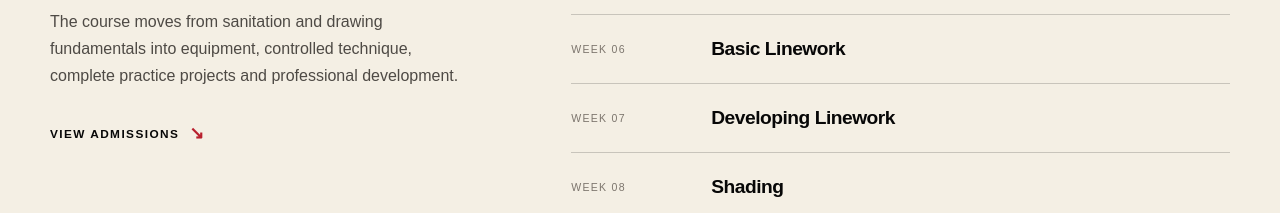
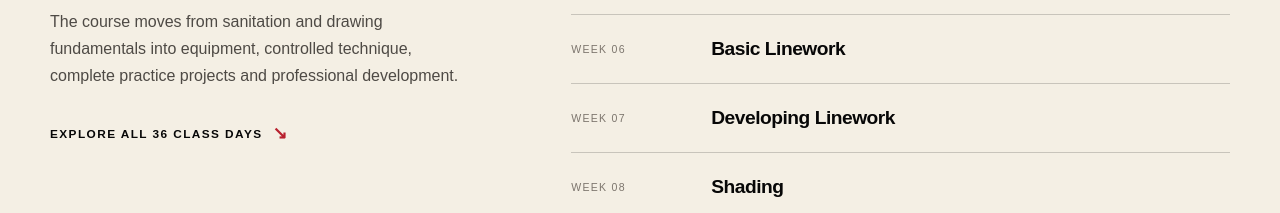
Before and after one commit to Adhco0543/tattoo_ink_school, a Next.js app: page / in a window 1280 px wide. Shown: the part 3200-3413 px from the top of the page. Built offline with nearby package versions, Linux system fonts and the light colour scheme.

Commit message:
Build 3: link homepage to full curriculum

```diff
--- a/app/page.tsx
+++ b/app/page.tsx
@@ -54,7 +54,7 @@ export default function Home() {
         <nav aria-label="Primary navigation">
           <a href="/program">Program</a>
           <a href="/about">About Allen</a>
-          <a href="#curriculum">Curriculum</a>
+          <a href="/curriculum">Curriculum</a>
           <a href="#tuition">Tuition</a>
         </nav>
         <a className="button button-small" href="#apply">Apply Now</a>
@@ -140,7 +140,7 @@ export default function Home() {
               The course moves from sanitation and drawing fundamentals into equipment,
               controlled technique, complete practice projects and professional development.
             </p>
-            <a className="text-link" href="#apply">View admissions <span>↘</span></a>
+            <a className="text-link" href="/curriculum">Explore all 36 class days <span>↘</span></a>
           </div>
           <ol className="week-list">
             {weeks.map((week, index) => (
```
